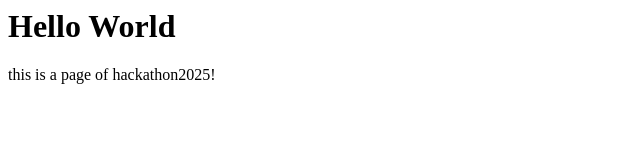
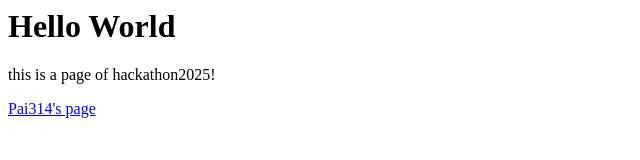
Before and after one commit to sachi0408116/hackathon-2025, a plain HTML site: page index.html in a window 1280 px wide. Shown: the whole page, without its empty margins (0-640 px from the left). Drawn offline with Linux system fonts and the light colour scheme.

Commit message:
add anker

```diff
--- a/index.html
+++ b/index.html
@@ -1,2 +1,4 @@
 <h1>Hello World</h1>
 <p>this is a page of hackathon2025!</p>
+
+<a href="hackathon-2025/myname.html">Pai314's page</a>
```
